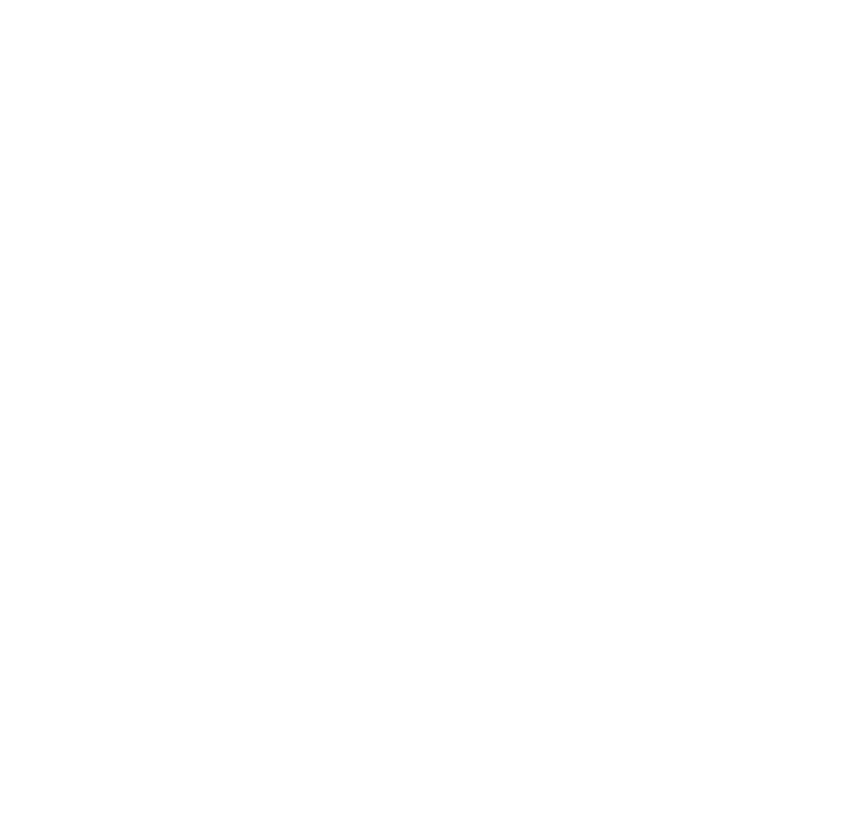
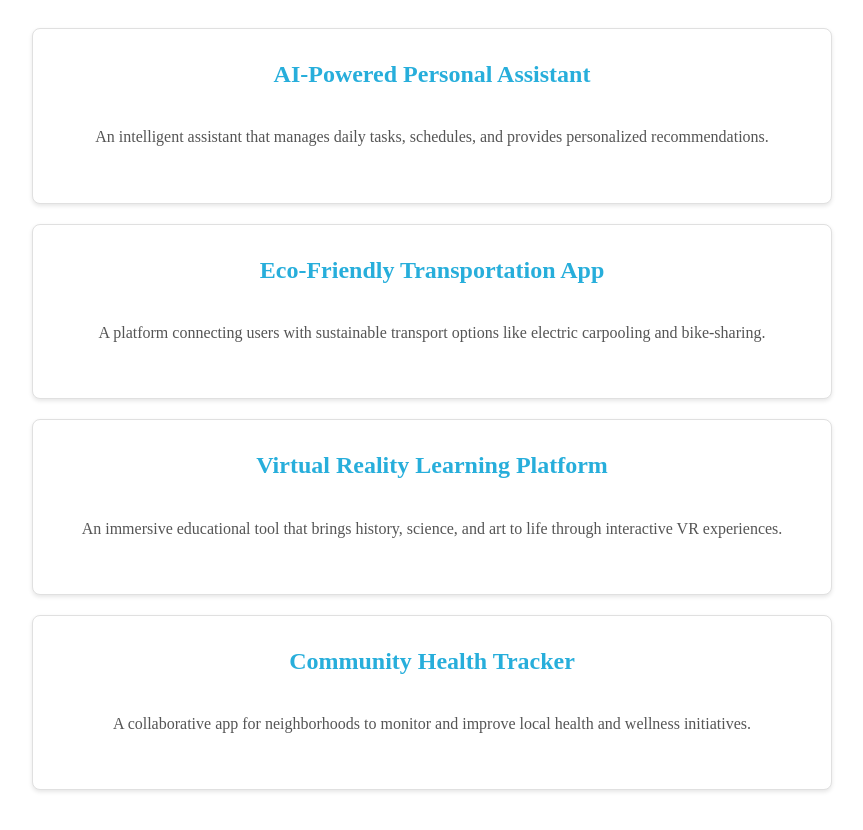
Before and after one commit to acciojob/render-multiple-component-react-vikrampratap2002, a React app: page / in a window 1280 px wide. Shown: the whole page, without its empty margins (208-1071 px from the left). Before the commit the page ends 800 px from the top, so only its background shows below. Built offline with nearby package versions, Linux system fonts and the light colour scheme.

Commit message:
Completed assignment

```diff
--- a/src/components/App.js
+++ b/src/components/App.js
@@ -2,8 +2,37 @@ import React, {Component, useState} from "react";
 import '../styles/App.css';
 
 const App = () => {
+   // Array of dream projects with name and description
+  const projects = [
+    {
+      name: "AI-Powered Personal Assistant",
+      description: "An intelligent assistant that manages daily tasks, schedules, and provides personalized recommendations."
+    },
+    {
+      name: "Eco-Friendly Transportation App",
+      description: "A platform connecting users with sustainable transport options like electric carpooling and bike-sharing."
+    },
+    {
+      name: "Virtual Reality Learning Platform",
+      description: "An immersive educational tool that brings history, science, and art to life through interactive VR experiences."
+    },
+    {
+      name: "Community Health Tracker",
+      description: "A collaborative app for neighborhoods to monitor and improve local health and wellness initiatives."
+    }
+  ];
+
   return (
-    <div id="main"></div>
+    <div id="main">
+      <div className="ns-wrapper">
+          {projects.map((project,index) => (
+            <div key={index} className="project-card">
+              <h1 data-ns-test="project-name">{project.name}</h1>
+              <h6 data-ns-test="project-description">{project.description}</h6>
+              </div>
+          ))}
+      </div>
+    </div>
   )
 }
 
--- a/src/styles/App.css
+++ b/src/styles/App.css
@@ -1,12 +1,40 @@
 h1 {
     color: #27aedb;
     text-align: center;
-    }
+}
 
-
-button{
+button {
     color: #27aedb;
     text-align: center;
     justify-content: center;
     align-items: center;
 }
+
+/* Additional styling for project cards */
+.ns-wrapper {
+    padding: 20px;
+    max-width: 800px;
+    margin: 0 auto;
+}
+
+.project-card {
+    border: 1px solid #e0e0e0;
+    border-radius: 8px;
+    padding: 16px;
+    margin-bottom: 20px;
+    box-shadow: 0 2px 4px rgba(0, 0, 0, 0.1);
+    background-color: #fff;
+}
+
+.project-card h1 {
+    font-size: 1.5rem;
+    margin-bottom: 8px;
+}
+
+.project-card h6 {
+    color: #555;
+    font-size: 1rem;
+    font-weight: 400;
+    text-align: center;
+    line-height: 1.5;
+}
```
Also changed, not shown: 1 other file.
